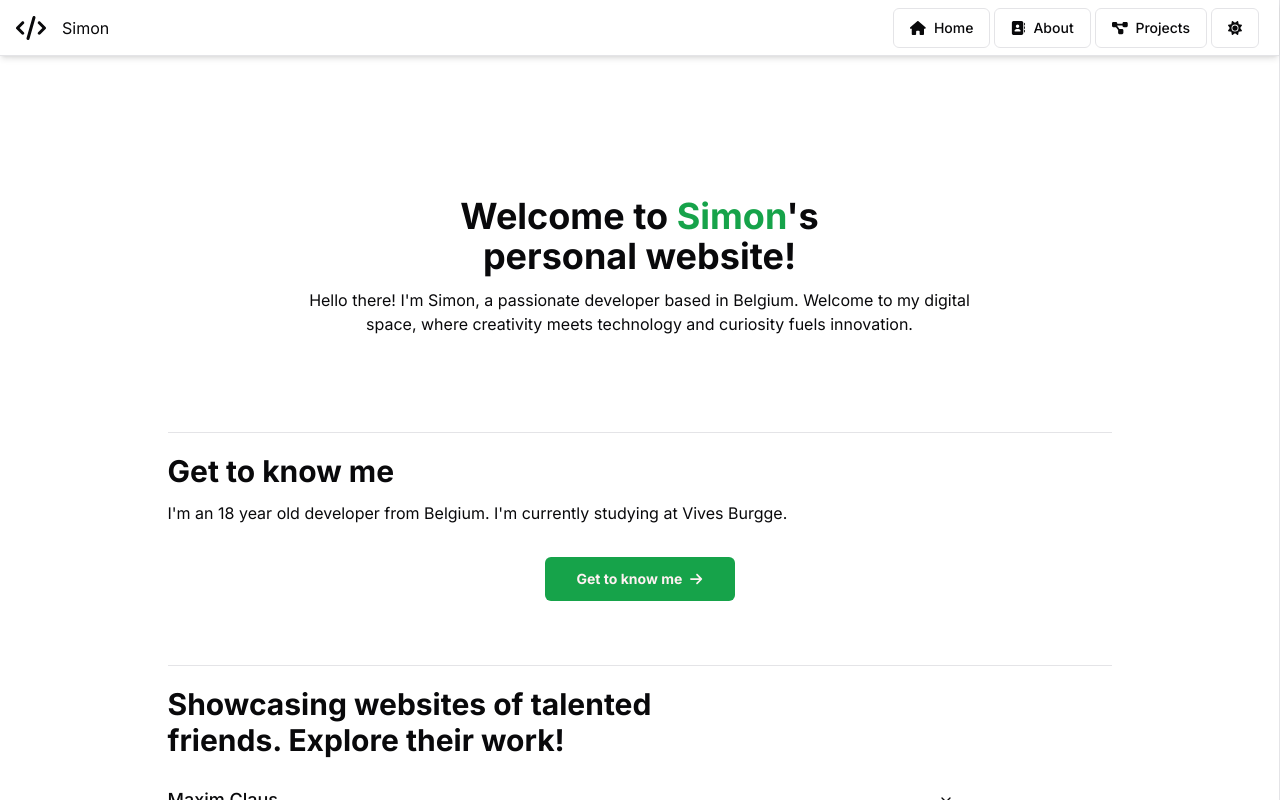
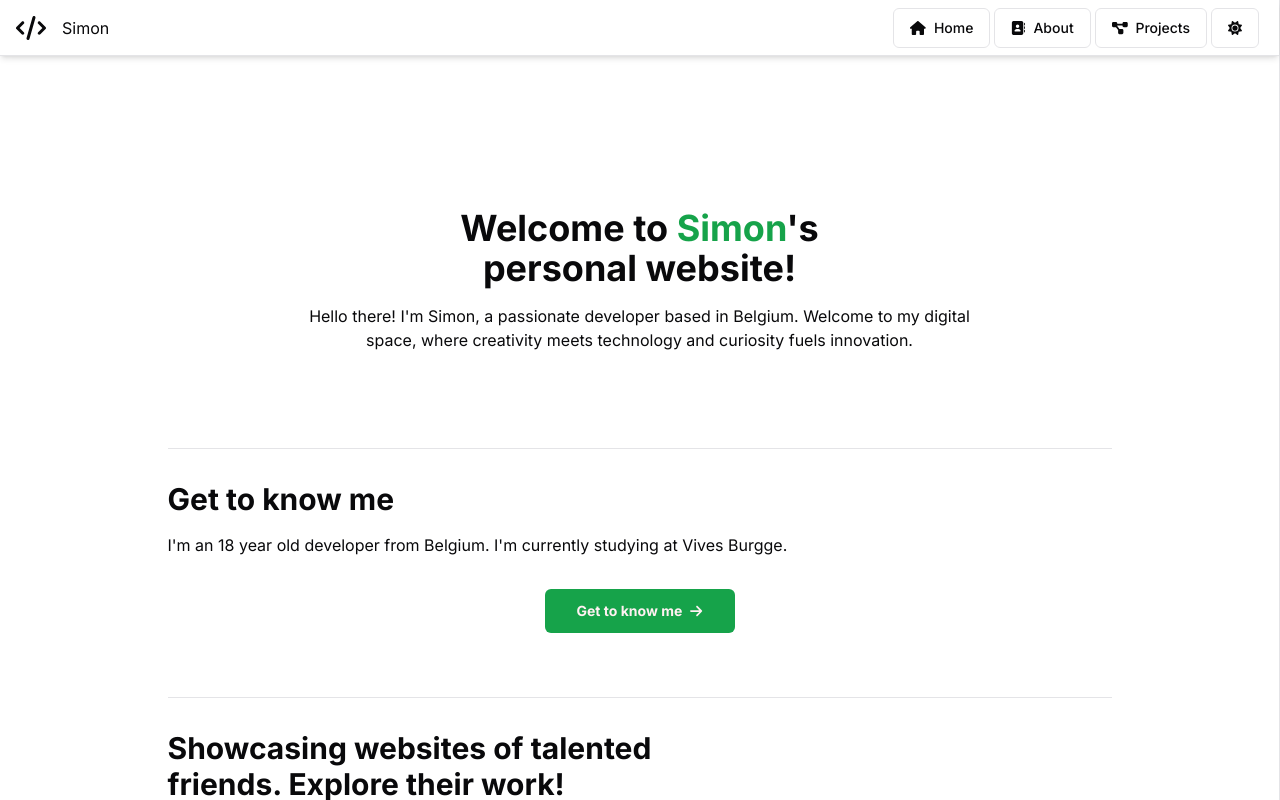
Before and after one commit to SimonStnn/website, a Next.js app: page / in a window 1280 px wide. Shown: the top 800 px of the page. Built offline with nearby package versions, Linux system fonts and the light colour scheme.

Commit message:
Add more margin to headers

```diff
--- a/src/app/globals.css
+++ b/src/app/globals.css
@@ -83,7 +83,7 @@
 }
 
 h1, h2, h3, h4, h5, h6 {
-  @apply font-bold mb-3 mt-5;
+  @apply font-bold mb-4 mt-8;
 }
 h1 {
   @apply text-4xl;
```
